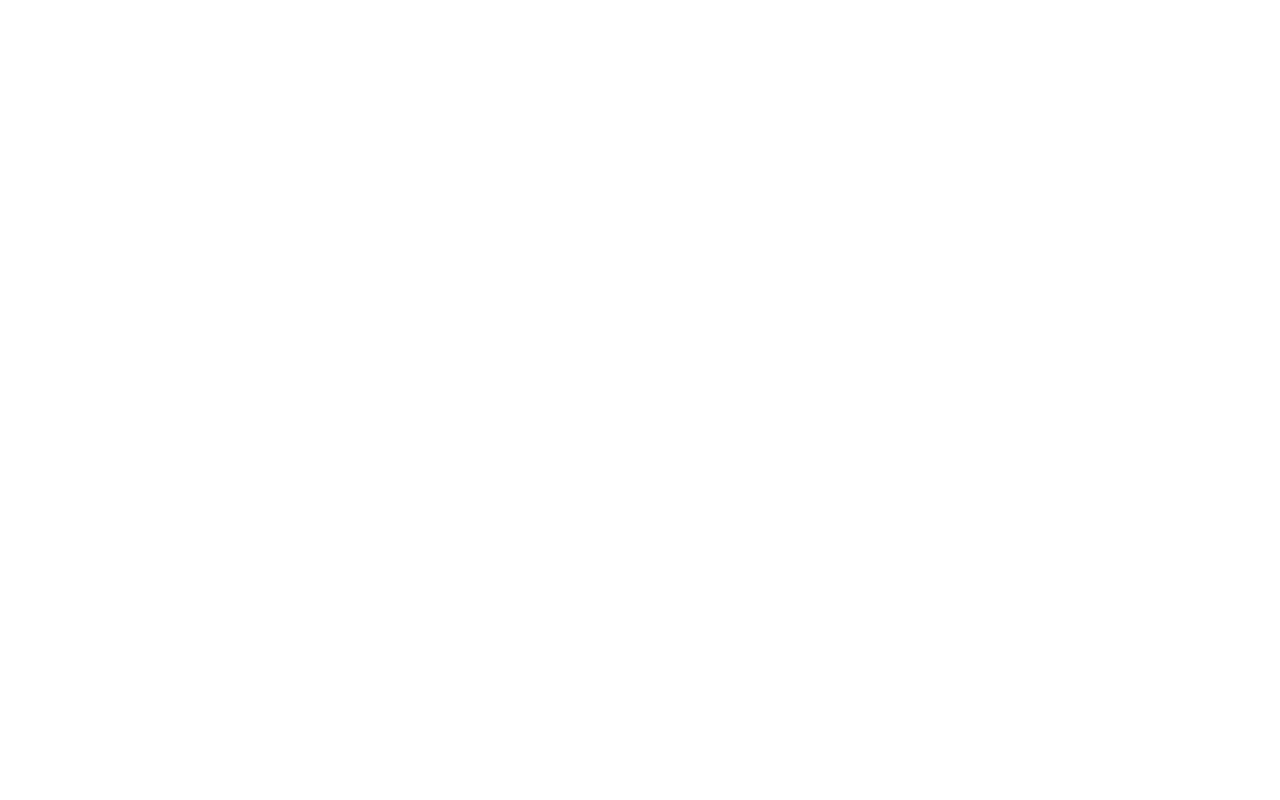
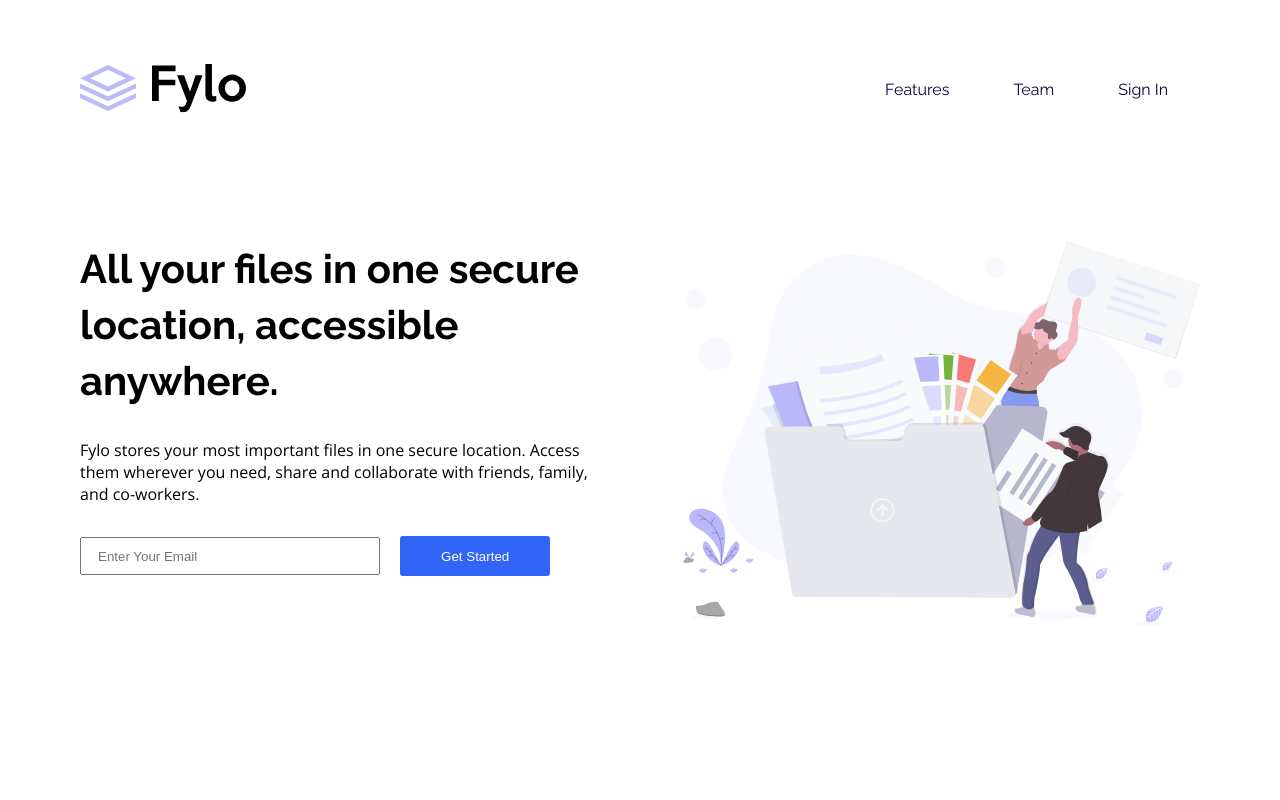
Before and after one commit to HosamUsf/Frontend-Mentor-Challenges-Solutions, a plain HTML site: page Fylo landing page with two column layout/index.html in a window 1280 px wide. Shown: the top 800 px of the page. Drawn offline with nearby package versions, Linux system fonts and the light colour scheme.

Commit message:
Fylo landing page

```diff
--- a/Fylo landing page with two column layout/index.html
+++ b/Fylo landing page with two column layout/index.html
@@ -2,9 +2,88 @@
 <head>
     <meta charset="UTF-8">
     <meta name="viewport" content="width=device-width, initial-scale=1.0">
-    <title>Results summary component</title>
+    <title>Fylo landing page </title>
     <link rel="stylesheet" href="styles.css" >
 </head>
 <body>
+    <header>
+        <div class="container">
+            <div class="navbar">
+                <img src="./images/logo.svg" alt="FYLO">
+                <nav>
+                    <ul>
+                        <li><a href="#">Features</a></li>
+                        <li><a href="#">Team</a></li>
+                        <li><a href="#">Sign In</a></li>
+                    </ul>
+                </nav>
+            </div>
+            <div class="row">
+                <div class="content">
+                    <h1>All your files in one secure location, accessible anywhere.</h1>
+                    <p>Fylo stores your most important files in one secure location.
+                        Access them wherever you need, share and collaborate with friends,
+                        family, and co-workers.</p>
+                        <input type="email" placeholder="Enter Your Email">
+                        <button class="btn">Get Started</button>
+                </div>
+                <img src="./images/illustration-1.svg" alt="illustration-1">
+            </div>
+        </div>
+    </header>
+    <main>
+        <section class="team">
+            <div class="container">
+                <div class="row">
+                    <div class="content">
+                        <h2>Stay productive, wherever you are</h2>
+                        <p>Never let location be an issue when accessing your files. Fylo has you
+                            covered for all of your file storage needs.</p>
+                        <p>Securely share files and folders with friends, family and colleagues for
+                            live collaboration. No email attachments required!</p>
+                        <a href="#">See how Fylo works <img src="./images/icon-arrow.svg" alt="icon-arrow"></a>
+                        <div class="card">
+                            <img src="./images/icon-quotes.svg" alt="">
+                            <p>Fylo has improved our team productivity by an order of magnitude. Since
+                                making the switch our team has become a well-oiled collaboration machine.</p>
+                                <div class="prof">
+                                    <img src="./images/avatar-testimonial.jpg" alt="">
+                                    <div class="card--info">
+                                        <h3>Kyle Burton</h3>
+                                        <p>Founder & CEO, Huddle</p>
+                                    </div>
+                                </div>
+                        </div>
+                    </div>
+                    <img src="" alt="">
+                </div>
+            </div>
+        </section>
+    </main>
+
 </body>
 </html>
+
+
+<!--
+
+
+
+Get early access today
+
+It only takes a minute to sign up and our free starter tier is extremely generous.
+If you have any questions, our support team would be happy to help you.
+
+Get Started For Free
+
+Phone: +1-543-123-4567
+example@fylo.com
+
+About Us
+Jobs
+Press
+Blog
+
+Contact Us
+Terms
+Privacy -->
--- a/Fylo landing page with two column layout/styles.css
+++ b/Fylo landing page with two column layout/styles.css
@@ -0,0 +1,90 @@
+@import url('https://fonts.googleapis.com/css2?family=Open+Sans&display=swap');
+@import url('https://fonts.googleapis.com/css2?family=Raleway:wght@400;700&display=swap');
+
+*{
+    margin: 0;
+    padding: 0;
+    box-sizing: border-box;
+}
+
+:root{
+    --dark-blue: hsl(243, 87%, 12%);
+    --desaturated-blue: hsl(238, 22%, 44%);
+    --bright-blue: hsl(224, 93%, 58%);
+    --moderate-cyan: hsl(170, 45%, 43%);
+    --light-grayish-blue: hsl(240, 75%, 98%);
+    --light-gray: hsl(0, 0%, 75%);
+
+
+}
+
+body{
+    font-family: 'Open Sans', sans-serif;
+}
+
+h1,h2,h3,h4{
+    font-family: 'Raleway', sans-serif;
+    font-weight: 600;
+}
+
+.container {
+    margin: 0 5rem;
+}
+
+ul{
+    list-style: none;
+}
+a{
+    text-decoration: none;
+}
+
+.navbar{
+    display: flex;
+    justify-content: space-between;
+    align-items: center;
+    padding-top: 4rem;
+}
+.navbar  ul{
+    display: flex;
+}
+
+.navbar  ul a {
+    margin: 0 2rem;
+    color: var(--dark-blue);
+    font-family: 'Raleway', sans-serif;
+}
+
+.row{
+    display: grid;
+    grid-template-columns: repeat(2,1fr);
+    column-gap: 5rem;
+    padding: 8rem 0;
+}
+
+.row img{
+    max-width: 100%;
+}
+.row .content h1{
+    font-size: 2.5rem;
+    line-height: 1.4;
+}
+
+.row .content p{
+    padding: 1.9rem 0 ;
+}
+
+.row .content input{
+    padding: 0.62rem 1rem;
+    width: 300px;
+    margin-right: 1rem;
+}
+
+.row .content .btn{
+    padding: 0.8rem ;
+    background-color: var(--bright-blue);
+    border: none;
+    color: white;
+    border-radius: 3px;
+    width: 150px;
+    cursor: pointer;
+}
```
